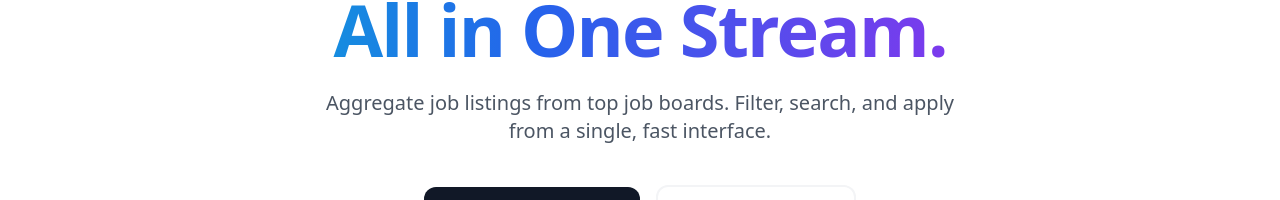
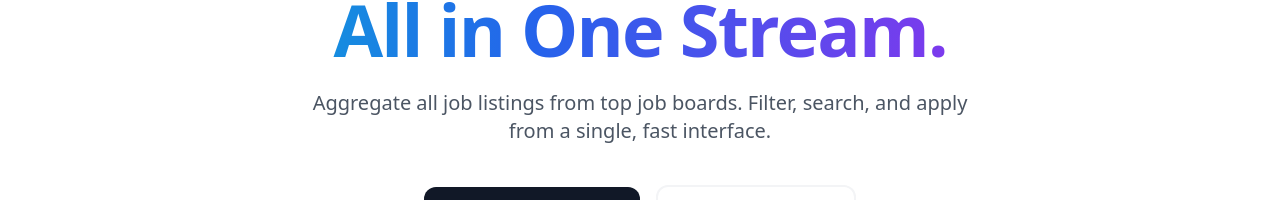
Before and after one commit to lauralee01/jobstream, a Nuxt app in the folder frontend/: page / in a window 1280 px wide. Shown: the part 240-440 px from the top of the page. Built offline with nearby package versions, Linux system fonts and the light colour scheme; no server answers.

Commit message:
feat(frontend): job text change

```diff
--- a/frontend/app/pages/index.vue
+++ b/frontend/app/pages/index.vue
@@ -36,7 +36,7 @@ const platformNames = computed(() =>
       </span>
     </h1>
     <p class="animate-fade-in-up delay-500 text-xl text-gray-600 dark:text-gray-400 mb-10 max-w-2xl mx-auto">
-      Aggregate job listings from {{ platformNames }}.
+      Aggregate all job listings from {{ platformNames }}.
       Filter, search, and apply from a single, fast interface.
     </p>
 
```
